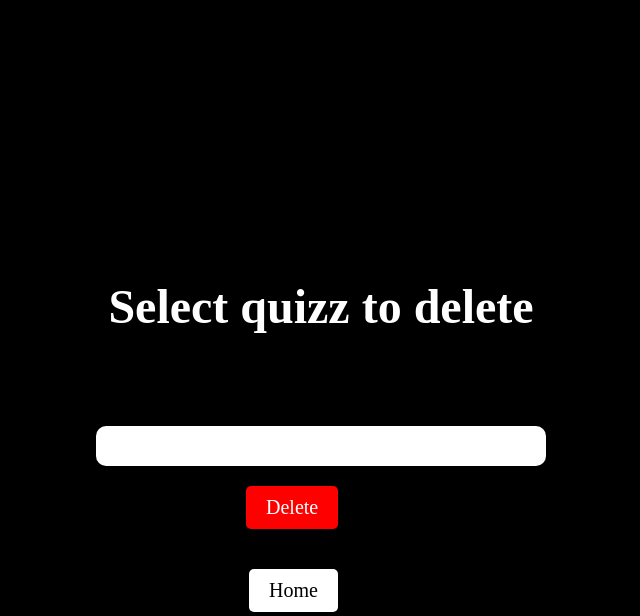
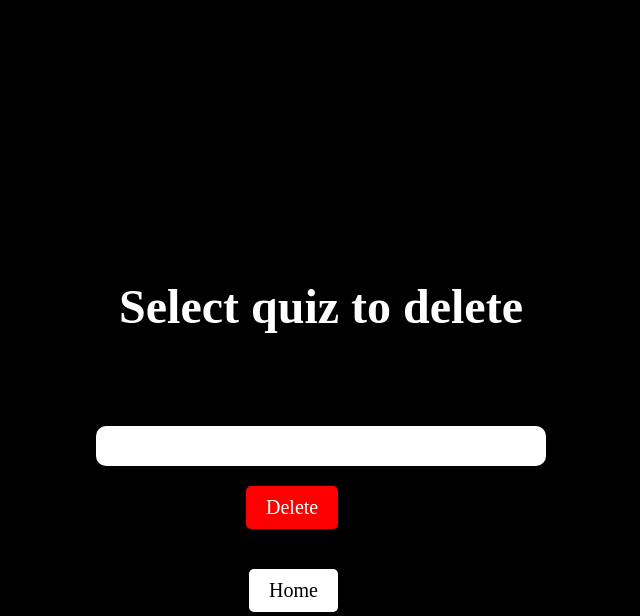
Before and after one commit to software-students-spring2024/5-final-project-spring-2024-se-2pm-final, a Flask app: page /delete in a window 1280 px wide. Shown: the top 616 px of the page, without its empty margins (319-959 px from the left). Run offline with Flask 3, Linux system fonts and the light colour scheme; data that the repository does not hold is empty.

Commit message:
quiz not quizzes

```diff
--- a/quiz_app/templates/delete.html
+++ b/quiz_app/templates/delete.html
@@ -2,12 +2,12 @@
 <html>
 
 <head>
-    <title>Delete quizz</title>
+    <title>Delete quiz</title>
     <link rel="stylesheet" href="{{ url_for('static', filename='css/styles.css') }}">
 </head>
 
 <body>
-    <h3>Select quizz to delete</h3>
+    <h3>Select quiz to delete</h3>
     <form action = "/delete" method = "POST">
       <div class="wrapper">
         <ul>
```
